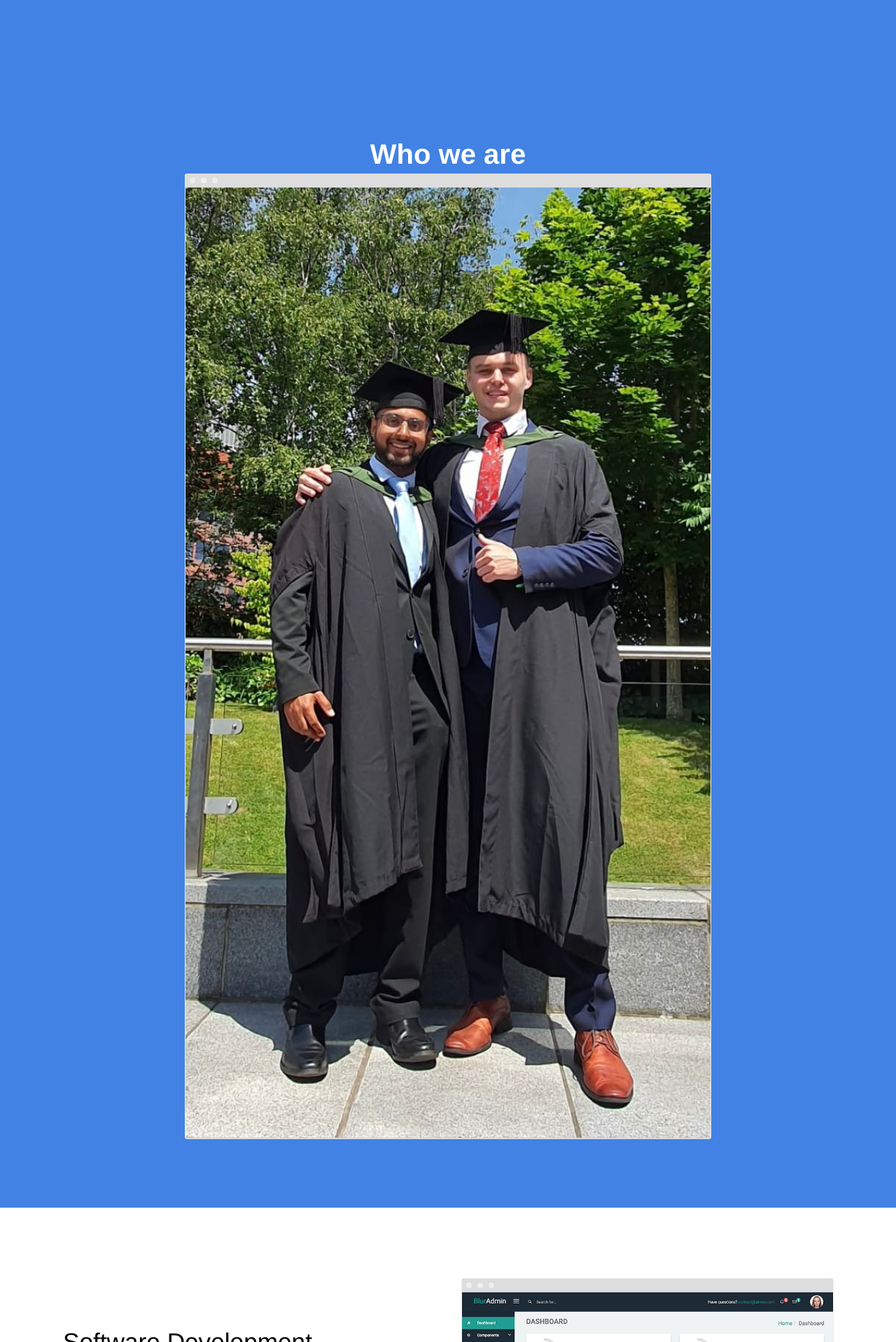
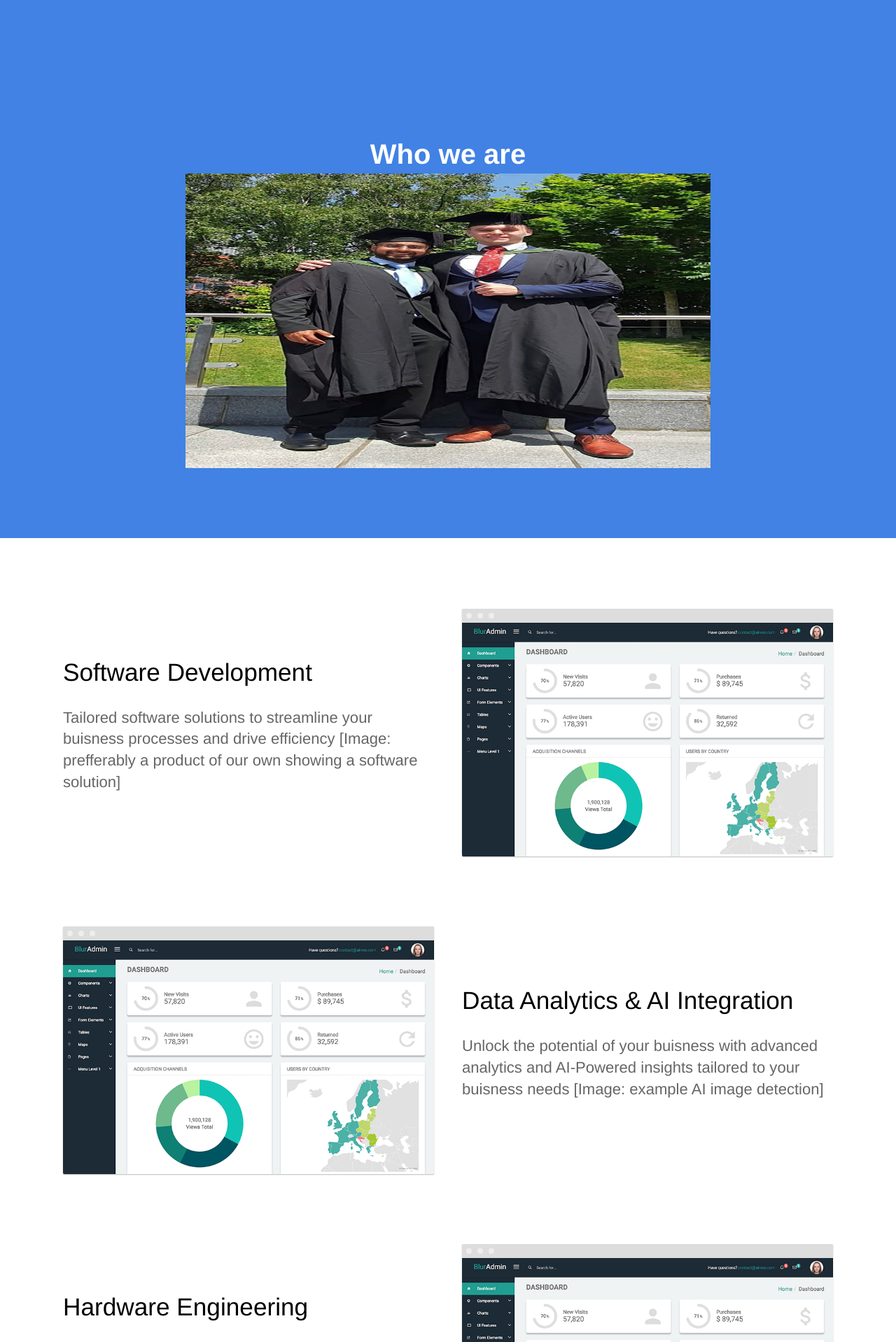
Before and after one commit to SSKD-Solutions/SSKD-Solutions, a Jekyll site: the page built from index.html, in a window 1280 px wide. Shown: the part 828-2746 px from the top of the page at 70% size. Built offline with Jekyll 4.4.1, drawn with Linux system fonts in a browser that asks for light colours.

Commit message:
picture format

```diff
--- a/_sass/layout.scss
+++ b/_sass/layout.scss
@@ -68,6 +68,17 @@ header {
 	position: relative;
 }
 
+.picture {
+	display: flex; /* Use flexbox for container */
+	justify-content: center; /* Center content horizontally */
+	align-items: center; /* Center content vertically */
+	width: 100%; /* Full width */
+	height: auto; /* Allow height to adjust dynamically */
+	max-width: 1200px; /* Optional: Maximum size for larger screens */
+	aspect-ratio: 16 / 9; /* Maintain 16:9 aspect ratio */
+	overflow: hidden; /* Ensure no extra space */
+	background: black; /* Fallback background to avoid white borders */
+}
 
 .video-container {
 	display: flex; /* Use flexbox for container */
--- a/index.html
+++ b/index.html
@@ -47,7 +47,7 @@ description: Track and optimize your sales team in real time
 		<!-- <p class="subtitle editable">3D printer Spaghetti detector</p>
 		<p class="subtext editable">Boosted efficiency of 3D print farms by 25% through AI Spaghetti detection</p> -->
 		<div class="image">
-			<img src="{{ site.baseurl }}/images/together.jpeg" alt="Screenshot" class="screenshot editable" />
+			<img src="{{ site.baseurl }}/images/together.jpeg" alt="Screenshot" class="picture" />
 		</div>
 </section>
 
```
